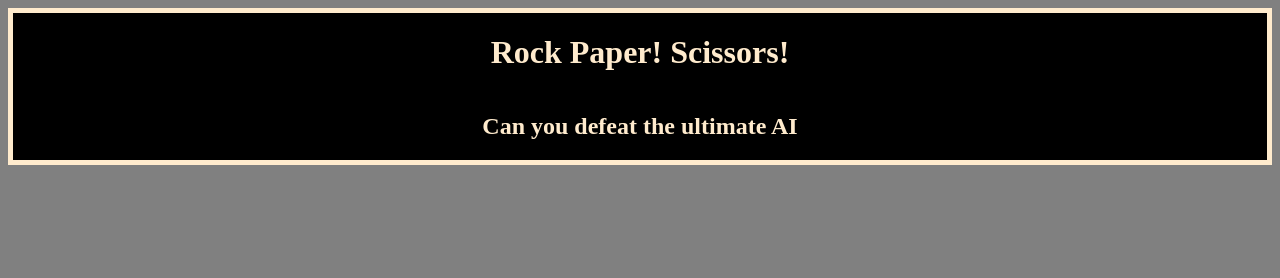
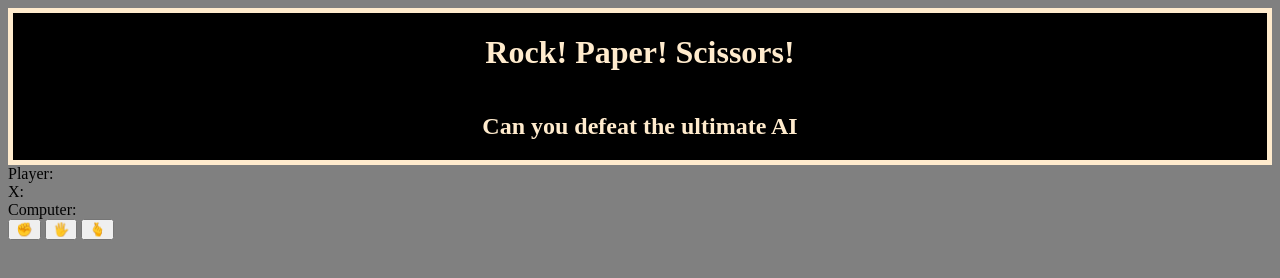
Before and after one commit to bertillosam/RPSgame, a plain HTML site: page index.html in a window 1280 px wide. Drawn offline with Linux system fonts and the light colour scheme.

Commit message:
adding button and action display

```diff
--- a/index.html
+++ b/index.html
@@ -10,7 +10,7 @@
     <div class="main">
         <div class="head">
             <div class="head-letter">
-                <h1>Rock Paper! Scissors!</h1>
+                <h1>Rock! Paper! Scissors!</h1>
             </div>
         </div>
         <div class="intro">
@@ -18,6 +18,18 @@
         </div>
     </div>
 
+    <div id="playerDisplay">Player:</div>
+    <div id="resultDisplay">X:</div>
+    <div id="computerDisplay">Computer:</div>
+
+    <div id="choices">
+          <button onclick="playerChoice('rock')">✊</button>
+          <button onclick="playerChoice('paper')">🖐️</button>
+          <button onclick="playerChoice('scissors')">🫰</button>
+    </div>
+
+
+
     <script src="index.js"></script>
 </body>
 </html>
```
